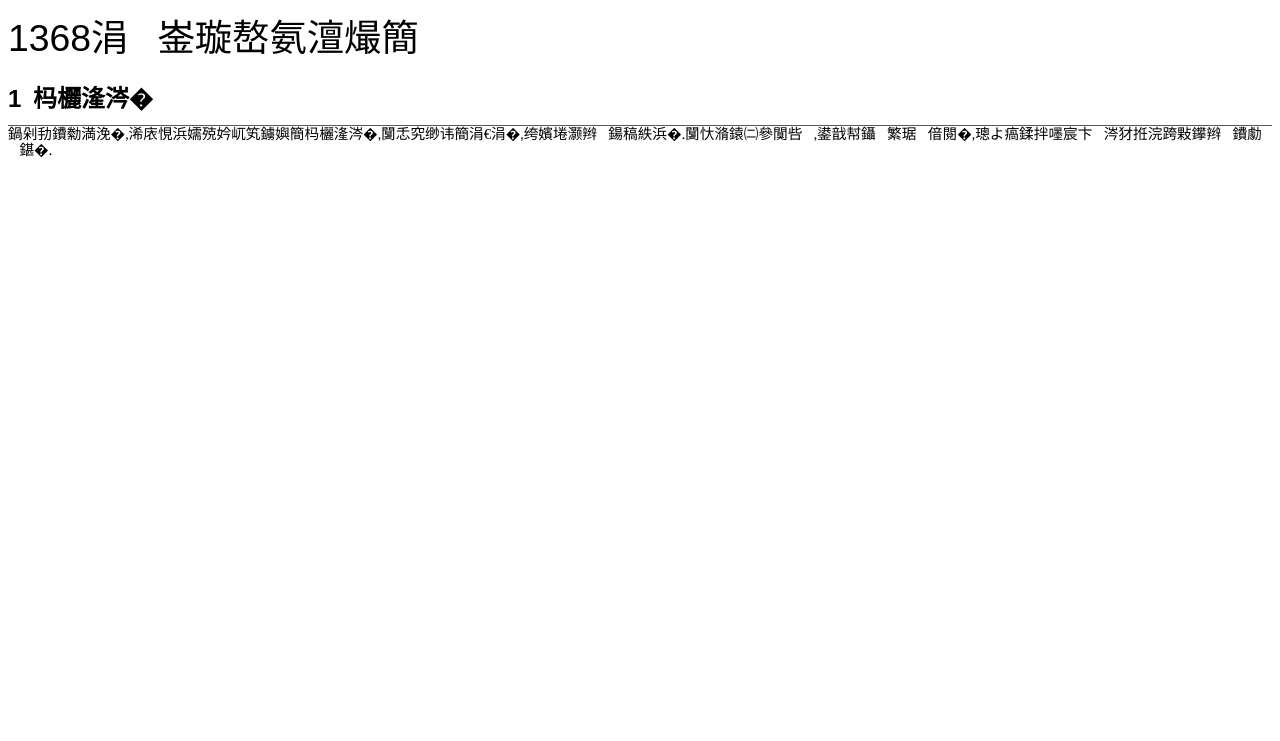
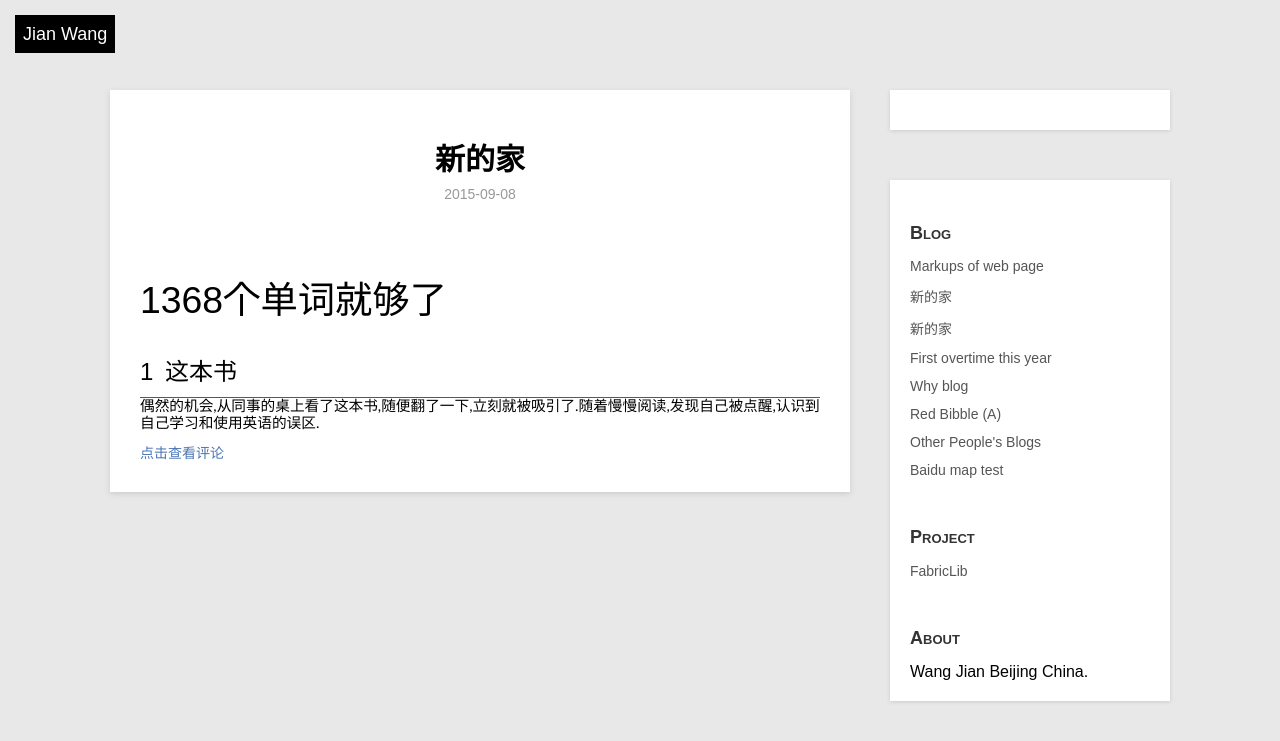
Before and after one commit to JuuW/blog, a Jekyll site: the page built from _posts/blog/2015-09-08-1368 words.html, in a window 1280 px wide. Shown: the top 741 px of the page. Built offline with Jekyll 4.4.1, drawn with Linux system fonts in a browser that asks for light colours.

Commit message:
Update 2015-09-08-1368 words.html

```diff
--- a/_posts/blog/2015-09-08-1368 words.html
+++ b/_posts/blog/2015-09-08-1368 words.html
@@ -1,3 +1,9 @@
+---
+layout:     post
+title:      新的家
+category:  blog
+description:  找了好久的房子，终于决定停在这里.
+---
 <html xmlns:v="urn:schemas-microsoft-com:vml"
 xmlns:o="urn:schemas-microsoft-com:office:office"
 xmlns:w="urn:schemas-microsoft-com:office:word"
```
